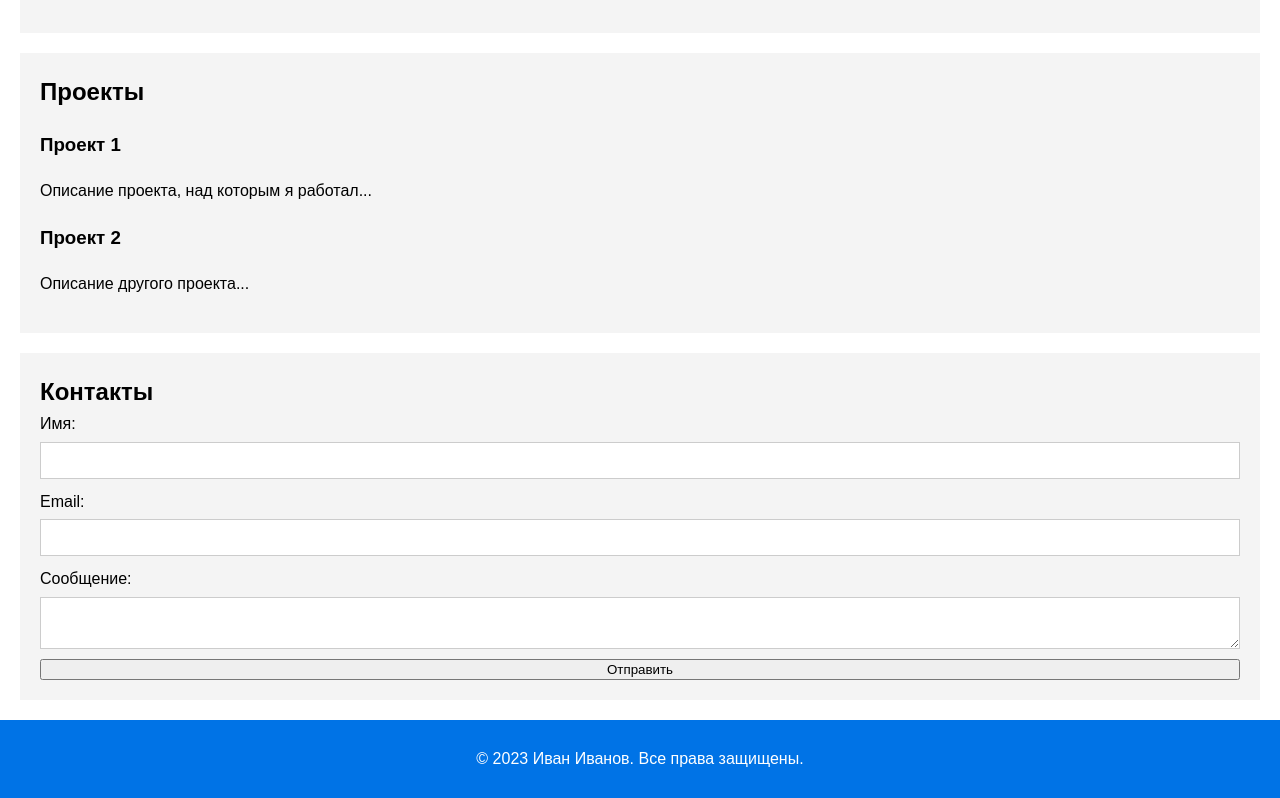
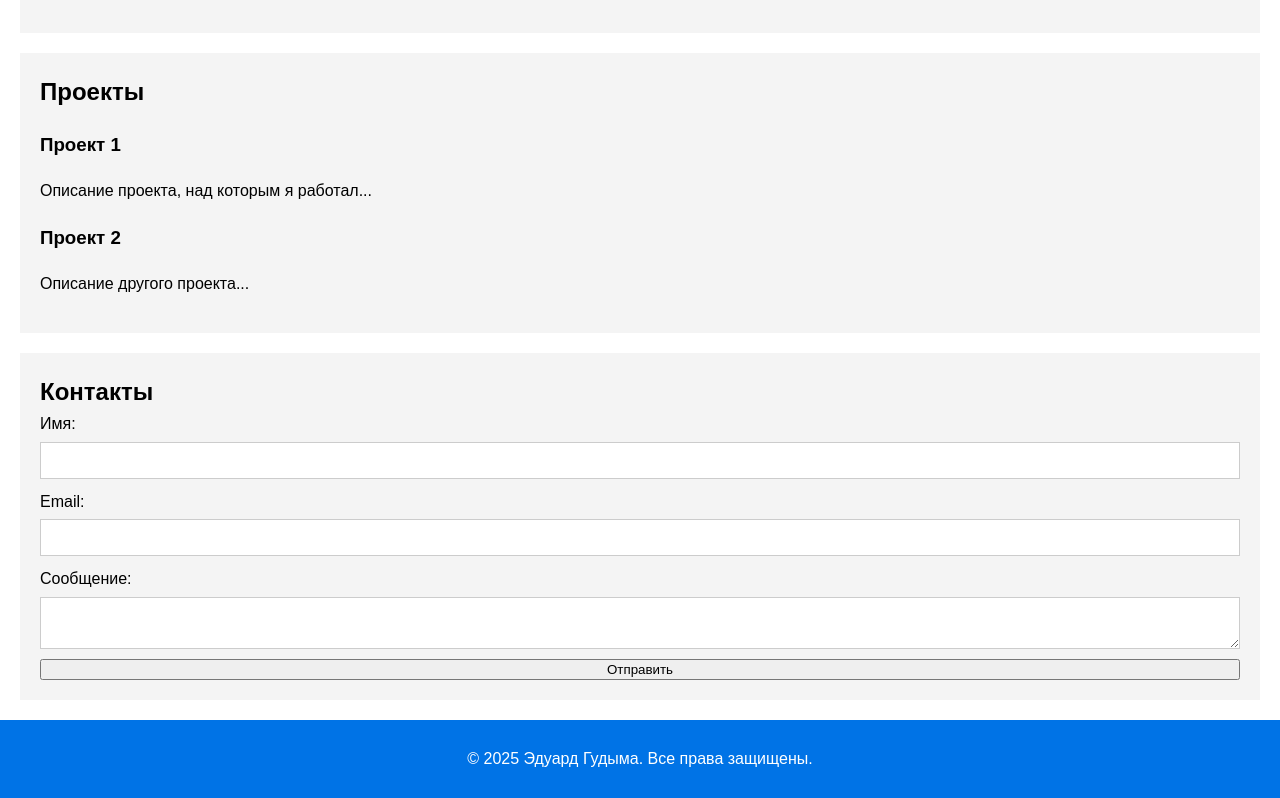
Before and after one commit to firstdead/Gudyma, a plain HTML site: page index.html in a window 1280 px wide. Shown: the part 609-1407 px from the top of the page. Drawn offline with Linux system fonts and the light colour scheme.

Commit message:
Update index.html

```diff
--- a/index.html
+++ b/index.html
@@ -55,7 +55,7 @@
     </section>
 
     <footer>
-        <p>© 2023 Иван Иванов. Все права защищены.</p>
+        <p>© 2025 Эдуард Гудыма. Все права защищены.</p>
     </footer>
 </body>
 </html>
```
